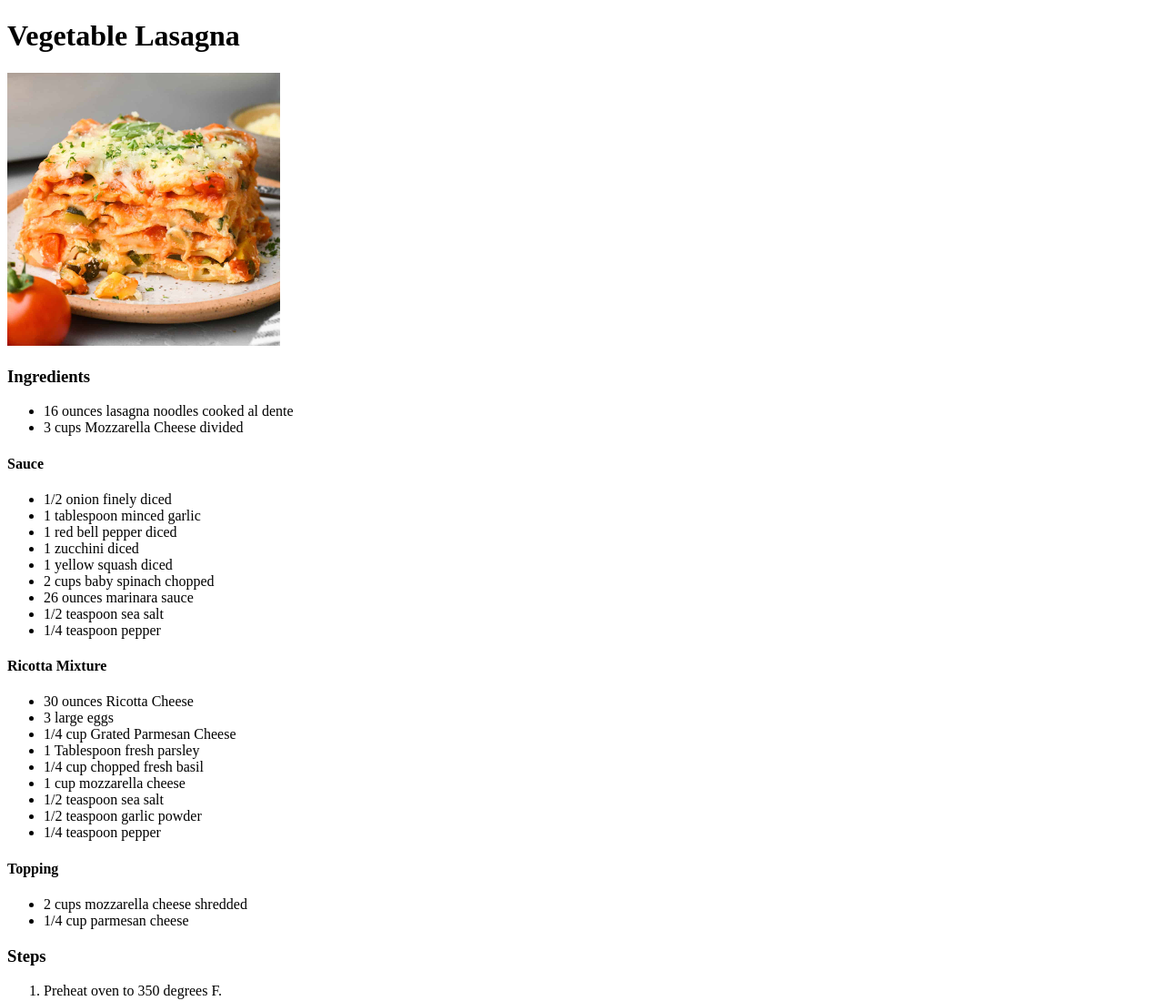
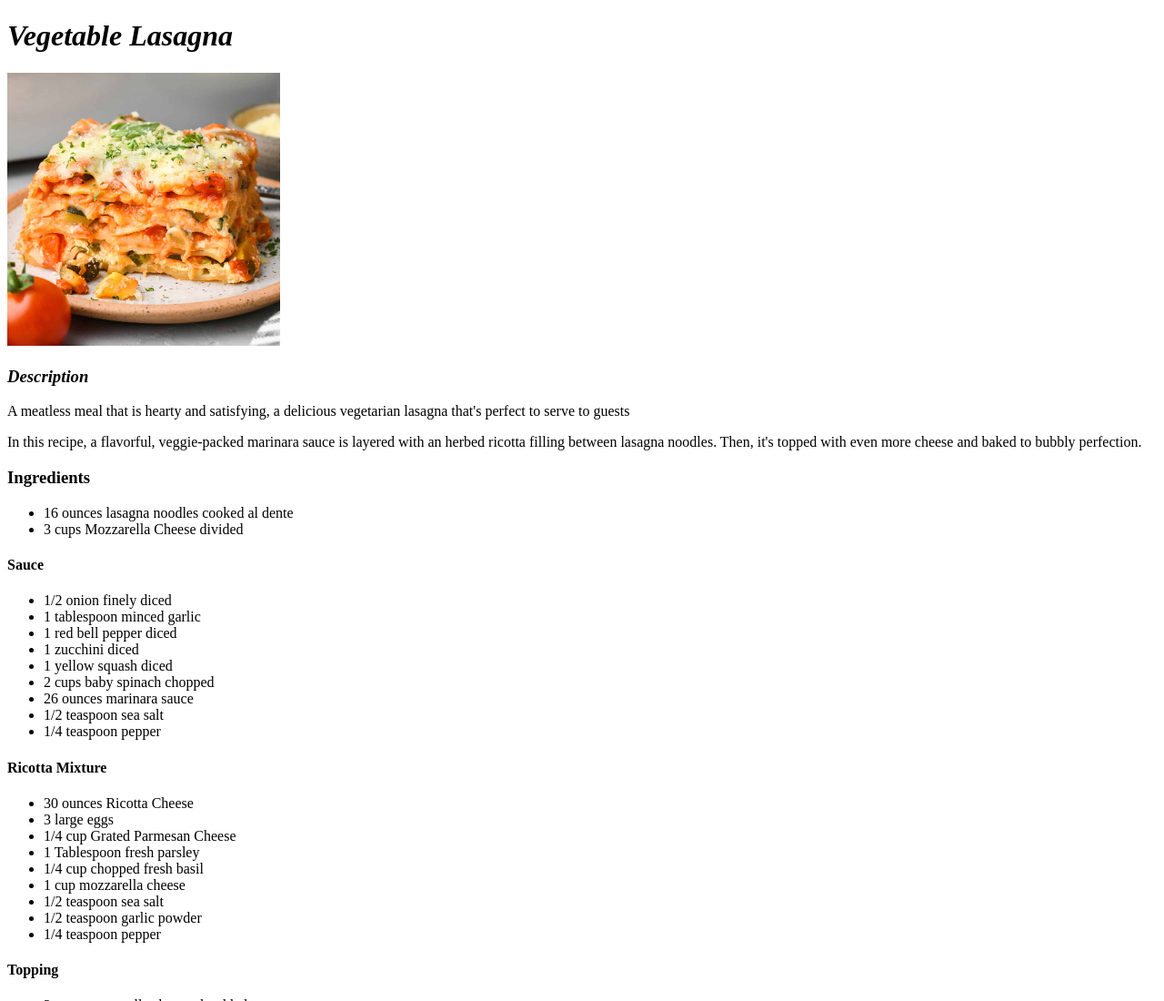
Before and after one commit to DilverSingh23/odin-recipes, a plain HTML site: page recipes/lasagna.html in a window 1280 px wide. Shown: the top 1100 px of the page at 91% size. Drawn offline with Linux system fonts and the light colour scheme.

Commit message:
Add recipes.css & description class

```diff
--- a/recipes/lasagna.html
+++ b/recipes/lasagna.html
@@ -3,10 +3,23 @@
     <head>
         <meta charset = "UTF-8">
         <title>Vegetable Lasagna Recipe</title>
+        <link rel = "stylesheet" href = "recipes.css">
     </head>
     <body>
-        <h1>Vegetable Lasagna</h1>
+        <h1><em>Vegetable Lasagna</em></h1>
         <img src = "../images/lasagna.jpg" alt = "Vegetable Lasagna" height = 300 width = 300>
+        <div class = "description">
+            <h3><em>Description</em></h3>
+            <p>A meatless meal that is hearty and satisfying, a delicious
+                vegetarian lasagna that's perfect to serve to guests
+            </p>
+            <p>
+                In this recipe, a flavorful, veggie-packed marinara sauce is
+                layered with an herbed ricotta filling between lasagna
+                noodles. Then, it's topped with even more cheese and baked to
+                bubbly perfection.
+            </p>
+        </div>
         <h3>Ingredients</h3>
         <ul>
             <li>16 ounces lasagna noodles cooked al dente</li>
```
Also changed, not shown: recipes/omelette.html (+9 -6 lines), recipes/pizza.html (+9 -6 lines), recipes.css (deleted).
